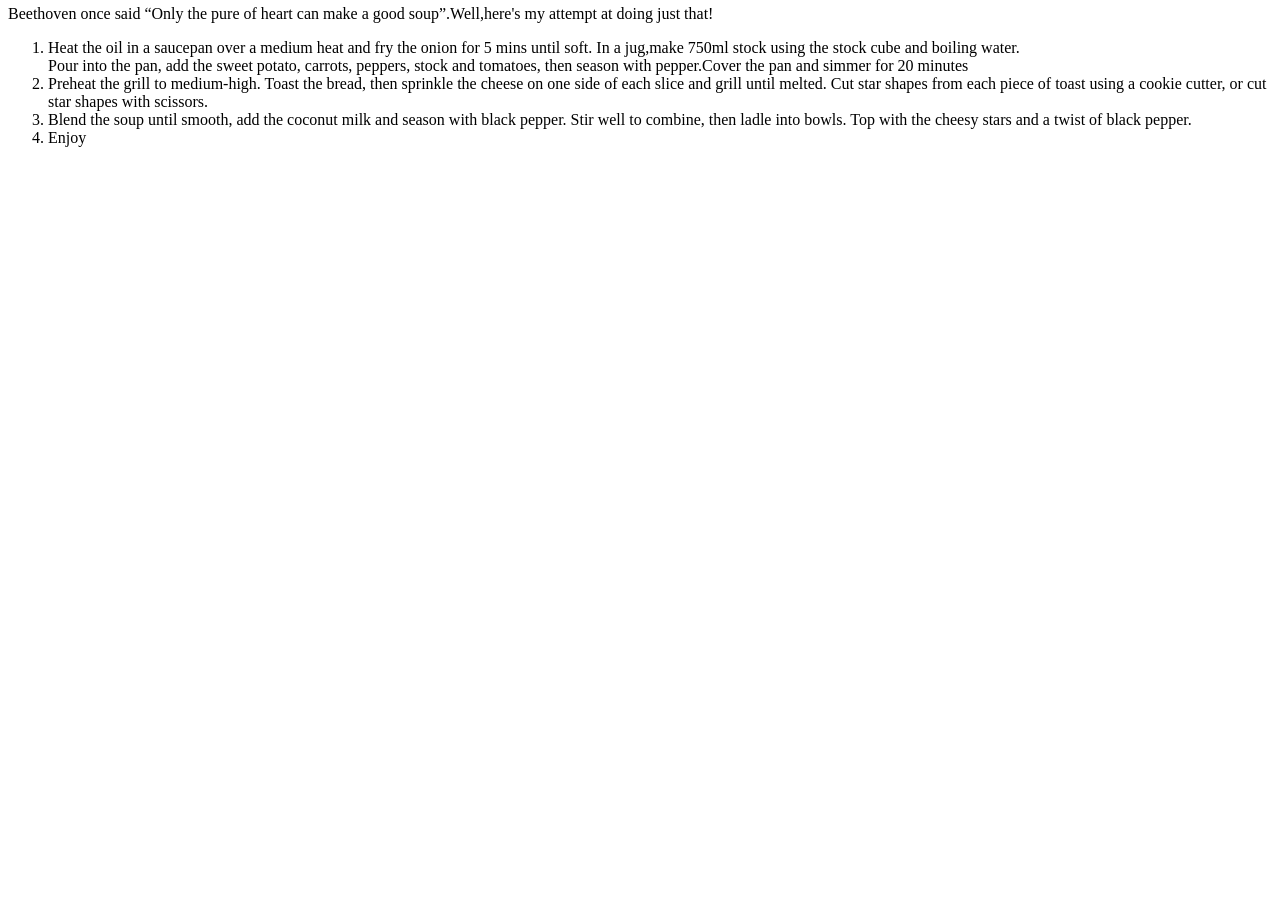
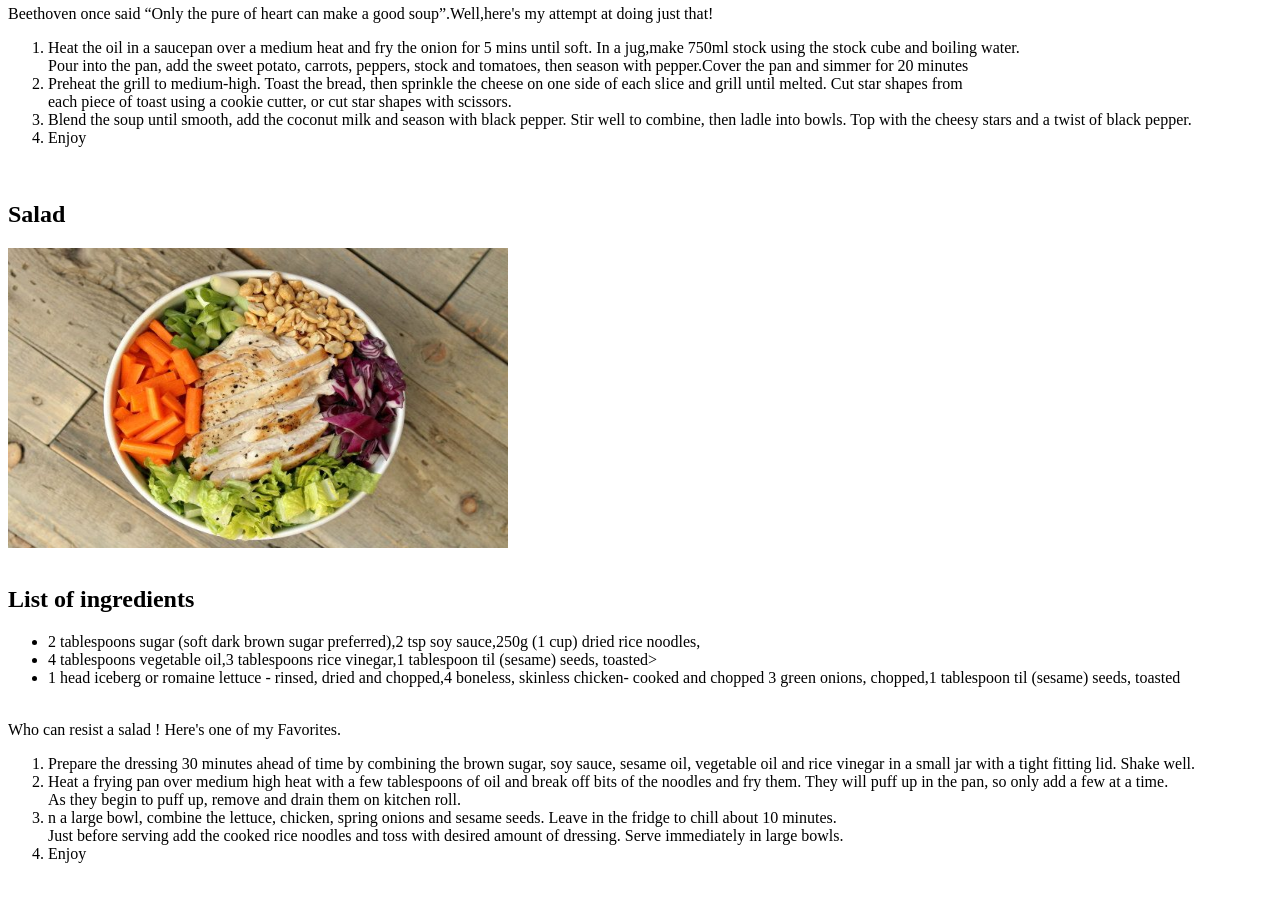
Before and after one commit to kamleshbisht04/first_html, a plain HTML site: page index.html in a window 1280 px wide. Shown: the part 500-1402 px from the top of the page. Before the commit the page ends 800 px from the top, so only its background shows below. Drawn offline with Linux system fonts and the light colour scheme.

Commit message:
Salad is prepared

```diff
--- a/index.html
+++ b/index.html
@@ -17,12 +17,34 @@
      Beethoven once said <q>Only the pure of heart can make a good soup</q>.Well,here's my attempt at doing just that!<br>
 
      <ol>
-         <li>Heat the oil in a saucepan over a medium heat and fry the onion for 5 mins until soft. In a jug,make 750ml stock using the stock cube and boiling water.<br> Pour into the pan, add the sweet potato, carrots, peppers, stock and tomatoes, then season with pepper.Cover the pan and simmer for 20 minutes
+         <li>Heat the oil in a saucepan over a medium heat and fry the onion for 5 mins until soft. In a jug,make 750ml stock using the stock cube and boiling water.<br>
+             Pour into the pan, add the sweet potato, carrots, peppers, stock and tomatoes, then season with pepper.Cover the pan and simmer for 20 minutes
             </li>
-         <li>Preheat the grill to medium-high. Toast the bread, then sprinkle the cheese on one side of each slice and grill until melted. Cut star shapes from each piece of toast using a cookie cutter, or cut star shapes with scissors. </li>
+         <li>Preheat the grill to medium-high. Toast the bread, then sprinkle the cheese on one side of each slice and grill until melted. Cut star shapes from <br>
+            each piece of toast using a cookie cutter, or cut star shapes with scissors. </li>
          <li>Blend the soup until smooth, add the coconut milk and season with black pepper. Stir well to combine, then ladle into bowls. Top with the cheesy stars and a twist of black pepper. </li>
          <li>Enjoy</li>
-     </ol>
+     </ol><br>
+    <h2>Salad</h2>
+    <img src="Asian-Chicken-Salad.jpg"height="300" width="500" alt="Your Favorite salad "><br>
+    <br>
+    <h2>List of ingredients</h2>
+    <ul>
+        <li>2 tablespoons sugar (soft dark brown sugar preferred),2 tsp soy sauce,250g (1 cup) dried rice noodles,</li>
+        <li>4 tablespoons vegetable oil,3 tablespoons rice vinegar,1 tablespoon til (sesame) seeds, toasted></li>
+        <li>1 head iceberg or romaine lettuce - rinsed, dried and chopped,4 boneless, skinless chicken- cooked and chopped
+            3 green onions, chopped,1 tablespoon til (sesame) seeds, toasted</li>
+    </ul><br>
+    Who can resist a salad ! Here's one of my Favorites.<br>
+    <ol>
+        <li>Prepare the dressing 30 minutes ahead of time by combining the brown sugar, soy sauce, sesame oil, vegetable oil and rice vinegar in a small jar with a tight fitting lid. Shake well.</li>
+        <li>Heat a frying pan over medium high heat with a few tablespoons of oil and break off bits of the noodles and fry them. They will puff up in the pan, so only add a few at a time. <br>
+            As they begin to puff up, remove and drain them on kitchen roll.</li>
+        <li>n a large bowl, combine the lettuce, chicken, spring onions and sesame seeds. Leave in the fridge to chill about 10 minutes. <br>
+            Just before serving add the cooked rice noodles and toss with desired amount of dressing. Serve immediately in large bowls.</li>
+        <li>Enjoy</li>
+    </ol>
+        <br>
 
      </body>
 </html>
```
